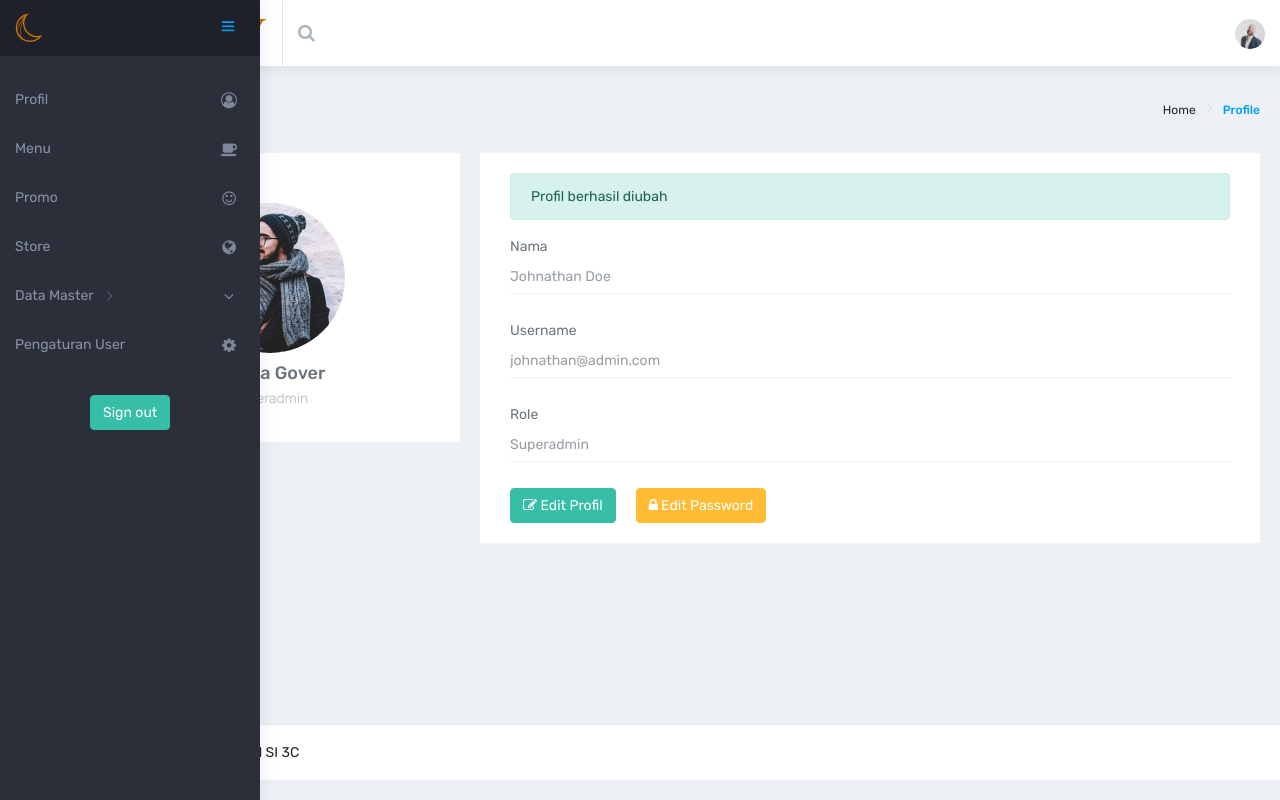
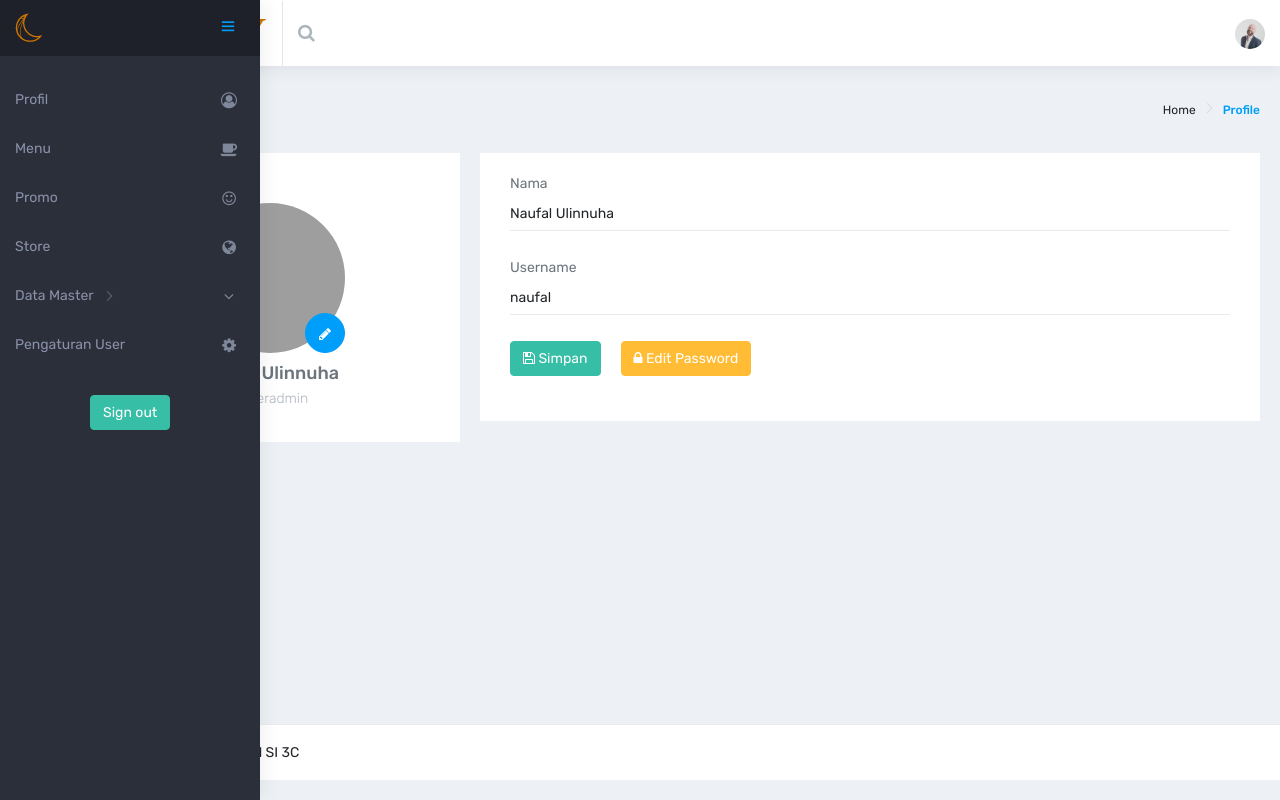
Before and after one commit to naufalix/moonday, a PHP site: page / in a window 1280 px wide. Run offline with PHP 8.4, Linux system fonts and the light colour scheme; the visitor is signed in with stand-in values (Sample User, id 1); data comes from the database, SQL or seed files in the repository; some libraries are stand-ins or nearby versions; grey boxes are pictures that could not be loaded.

Commit message:
Edit profil

```diff
--- a/admin/controllers/profil.php
+++ b/admin/controllers/profil.php
@@ -1,3 +1,43 @@
 <?php
+	/* Edit */
+  if (isset($_POST["submit-profil"])) {
+    if (!empty($_POST["nama"])&&!empty($_POST["username"])) {
+      $i = $_SESSION['id'];
+      $n = $_POST["nama"];
+      $u = $_POST["username"];
+      $l = $user->tampil_id($i)["level"];
+      $ul = $user->tampil_id($i)["username"];
+      if ($u==$ul) {
+        $user->ubah($i,$n,$u,$l);
+        $success = "Profil berhasil diedit";
+      }
+      if ($u!=$ul) {
+        if (!($user->cek_username($u))) {
+          $user->ubah($i,$n,$u,$l);
+	        $success = "Profil berhasil di edit";
+        } else {$error = "Username ".$u." telah terpakai";}
+      }
+    } else {$error = "Nama & username tidak boleh kosong";}
+  }
 
+  /* Edit Foto*/
+  if (isset($_POST["submit-foto"])) {
+    if (!empty($_FILES['foto'])) {
+      $i       = $_SESSION['id'];
+      $f_tmp   = $_FILES['foto']['tmp_name'];
+      $f_name  = $_FILES['foto']['name'];
+      $f_exp   = explode('.',$f_name);
+      $f_ext   = end($f_exp);
+      $n       = $i.".png";
+      $dir     = 'assets/images/users/'.$n;
+      if(move_uploaded_file($f_tmp,$dir)){
+        $user->foto($i,$n);
+        $success="Foto berhasil diedit";
+      }else{
+        $error="Foto gagal diupload";
+      }
+    }
+  }
+
+	$profil = $user->tampil_id($_SESSION['id']);
 ?>
--- a/admin/views/profil.php
+++ b/admin/views/profil.php
@@ -15,68 +15,75 @@
                 </div>
                 <!-- Row -->
                 <div class="row">
-                    <!-- Column -->
                     <div class="col-lg-4 col-xlg-3 col-md-5">
                         <div class="card">
                             <div class="card-body">
-                                <center class="m-t-30"> <img src="assets/images/users/5.jpg" class="img-circle"
-                                        width="150" />
-                                    <h4 class="card-title m-t-10">Hanna Gover</h4>
-                                    <h6 class="card-subtitle">Superadmin</h6>
+                                <center class="m-t-30">
+                                    <div class="img-circle row" style="background-image: url(assets/images/users/<?= $profil['foto'] ?>);width: 150px; height: 150px; background-size: cover;">
+                                        <button type="button" class="btn btn-info btn-circle" data-toggle="modal" data-target="#foto" style="margin-top: auto;margin-left: auto;"><i class="fa fa-pencil"></i> </button>
+                                    </div>
+                                    <h4 class="card-title m-t-10"><?= $profil['nama'] ?></h4>
+                                    <h6 class="card-subtitle"><?= ucfirst($profil['level']) ?></h6>
                                 </center>
                             </div>
                         </div>
                     </div>
-                    <!-- Column -->
-                    <!-- Column -->
                     <div class="col-lg-8 col-xlg-9 col-md-7">
                         <div class="card">
                             <!-- Tab panes -->
                             <div class="card-body">
-
-                            <div class="col-sm-12">
-                                <div class="alert alert-success" role="alert">Profil berhasil diubah</div>
-                            </div>
-
-                                <form class="form-horizontal form-material">
+                                <form method="post" class="form-horizontal form-material">
                                     <div class="form-group">
                                         <label class="col-md-12">Nama</label>
                                         <div class="col-md-12">
-                                            <input type="text" placeholder="Johnathan Doe"
-                                                disabled class="form-control form-control-line">
+                                            <input type="text" class="form-control form-control-line" name="nama" value="<?= $profil['nama'] ?>" placeholder="Nama">
                                         </div>
                                     </div>
                                     <div class="form-group">
                                         <label class="col-md-12">Username</label>
                                         <div class="col-md-12">
-                                            <input type="text" placeholder="johnathan@admin.com"
-                                                disabled class="form-control form-control-line">
+                                            <input type="text" class="form-control form-control-line" name="username" value="<?= $profil['username'] ?>" placeholder="Username">
                                         </div>
                                     </div>
                                     <div class="form-group">
-                                        <label class="col-md-12">Role</label>
-                                        <div class="col-md-12">
-                                            <input type="text" disabled placeholder="Superadmin"
-                                                class="form-control form-control-line">
+                                        <div class="col-sm-12">
+                                            <button type="submit" name="submit-profil" class="btn btn-success float-left">
+                                                <i class="fa fa-save"></i> Simpan
+                                            </button>
+                                        </div>
+                                        <div class="col-sm-12">
+                                            <a href="index.php?page=ubahpassword">
+                                            <button class="btn btn-warning float-left" style="margin-left:20px;" >
+                                            <i class="fa fa-lock"></i> Edit Password</button></a>
                                         </div>
                                     </div>
                                 </form>
-                                <!--button-->
-                                <div class="form-group">
-                                    <div class="col-sm-12">
-                                        <a href="index.php?page=editprofil">
-                                        <button class="btn btn-success float-left">
-                                        <i class="fa fa-edit"></i> Edit Profil</button></a>
-                                    </div>
-                                    <div class="col-sm-12">
-                                        <a href="index.php?page=ubahpassword">
-                                        <button class="btn btn-warning float-left" style="margin-left:20px;" >
-                                        <i class="fa fa-lock"></i> Edit Password</button></a>
-                                    </div>
-                                </div>
                             </div>
                         </div>
                     </div>
                     <!-- Column -->
                 </div>
             </div>
+
+            <div id="foto" class="modal" tabindex="-1" role="dialog" aria-hidden="true" style="display: none;">
+                <div class="modal-dialog modal-md">
+                    <div class="modal-content">
+                        <div class="modal-header">
+                            <h4 class="modal-title" id="fd">Form edit foto</h4>
+                            <button type="button" class="close" data-dismiss="modal" aria-hidden="true">×</button>
+                        </div>
+                        <div class="modal-body">
+                            <form class="forms-sample" method="post" enctype="multipart/form-data">
+                              <div class="form-group">
+                                <p for="foto">Upload foto :</p>
+                                <input type="file" class="form-control" name="foto" required style="height: auto">
+                              </div>
+                              <div class="modal-footer p-0 pt-3">
+                                <button type="button" class="btn btn-secondary" data-dismiss="modal">Cancel</button>
+                                <button type="submit" class="btn btn-success btn-shadow" name="submit-foto"><i class="fa fa-save"></i><span> Simpan</span></button>
+                              </div>
+                            </form>
+                        </div>
+                    </div>
+                </div>
+            </div>
```
